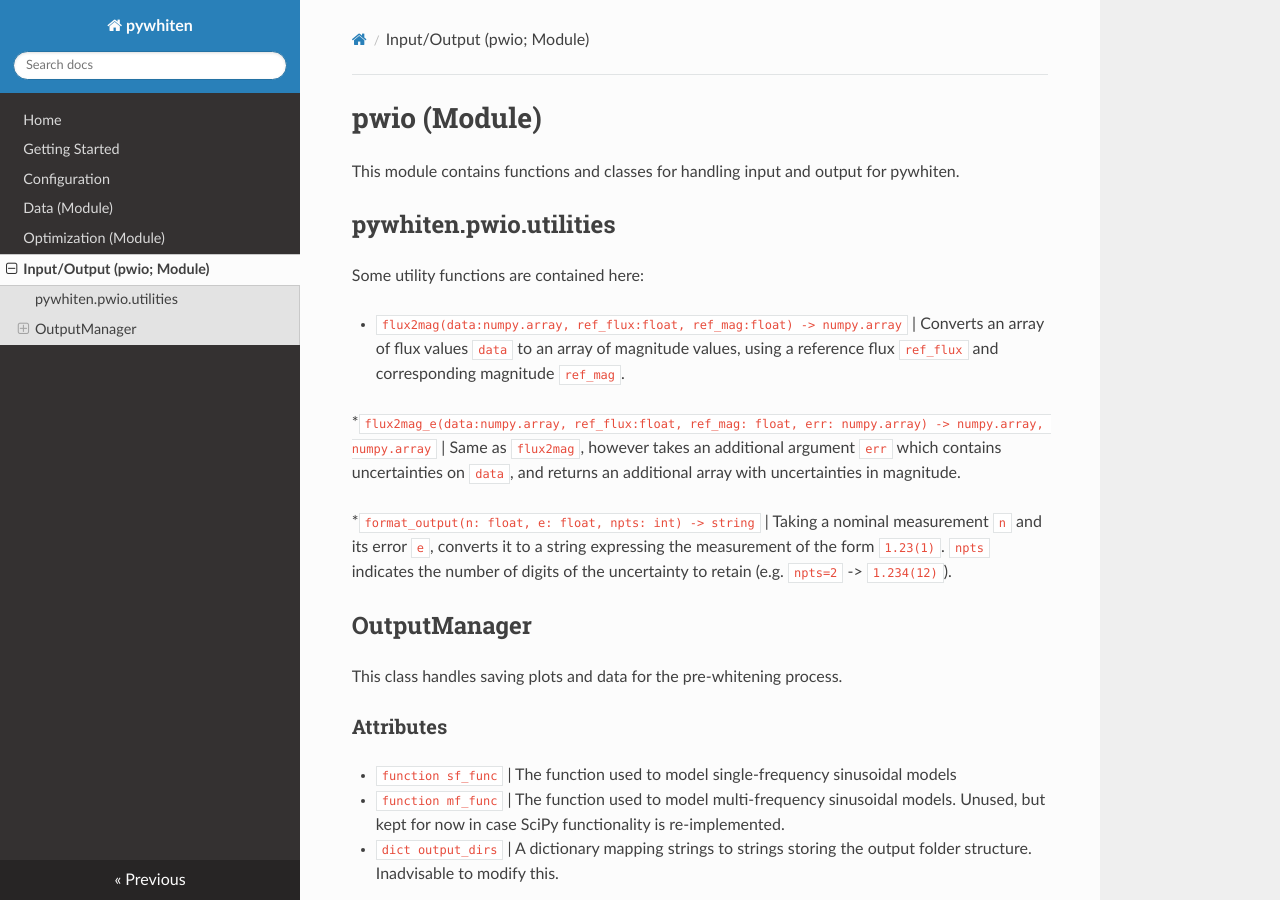
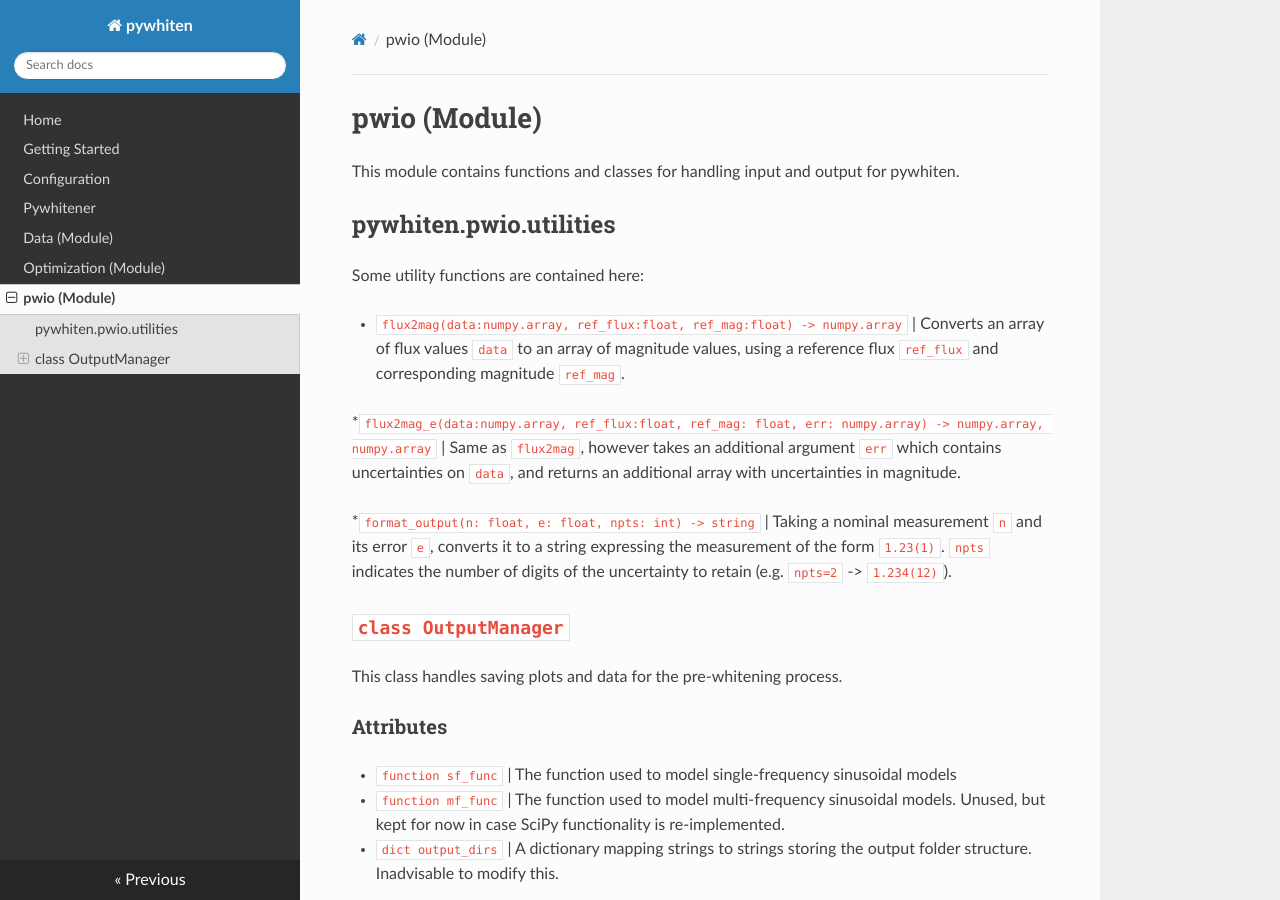
Before and after one commit to erikstacey/pywhiten, an MkDocs documentation site: the page built from docs/module-pwio.md, in a window 1280 px wide and 900 px high. Built offline with MkDocs 1.6.1, drawn with Linux system fonts in a browser that asks for light colours; nearby versions of some CDN libraries.

Commit message:
Finished up documentation, adding pywhitener and making adjustments to the other documentation files.

````diff
--- a/docs/module-optimization.md
+++ b/docs/module-optimization.md
@@ -17,7 +17,7 @@ This module stores classes and functions which are used for performing mathemati
 
 * ```slf_noise(x:np.array, *params) -> np.array``` | The Bowman et al. (2019) SLF variability model. ```*params``` must be of the form ```[x0, alpha_0, gamma, Cw]```.
 
-## Optimizer
+## ```class Optimizer```
 
 A class which handles chi-squared minimization of single-frequency and multi-frequency sinusoidal models.
 
--- a/docs/module-pwio.md
+++ b/docs/module-pwio.md
@@ -12,7 +12,7 @@ Some utility functions are contained here:
 
 *```format_output(n: float, e: float, npts: int) -> string``` | Taking a nominal measurement ```n``` and its error ```e```, converts it to a string expressing the measurement of the form ```1.23(1)```. ```npts``` indicates the number of digits of the uncertainty to retain (e.g. ```npts=2``` -> ```1.234(12)```).
 
-## OutputManager
+## ```class OutputManager```
 
 This class handles saving plots and data for the pre-whitening process.
 
--- a/mkdocs.yml
+++ b/mkdocs.yml
@@ -4,7 +4,8 @@ nav:
     - Home: index.md
     - Getting Started: getting-started.md
     - Configuration: configuration.md
+    - Pywhitener: pywhitener.md
     - Data (Module): module-data.md
     - Optimization (Module): module-optimization.md
-    - Input/Output (pwio; Module): module-pwio.md
+    - pwio (Module): module-pwio.md
 theme: readthedocs
````
Also changed, not shown: README.md (+2 -2 lines), docs/module-data.md (+1 -1 lines), docs/pywhitener.md (added, +65 -0 lines).
